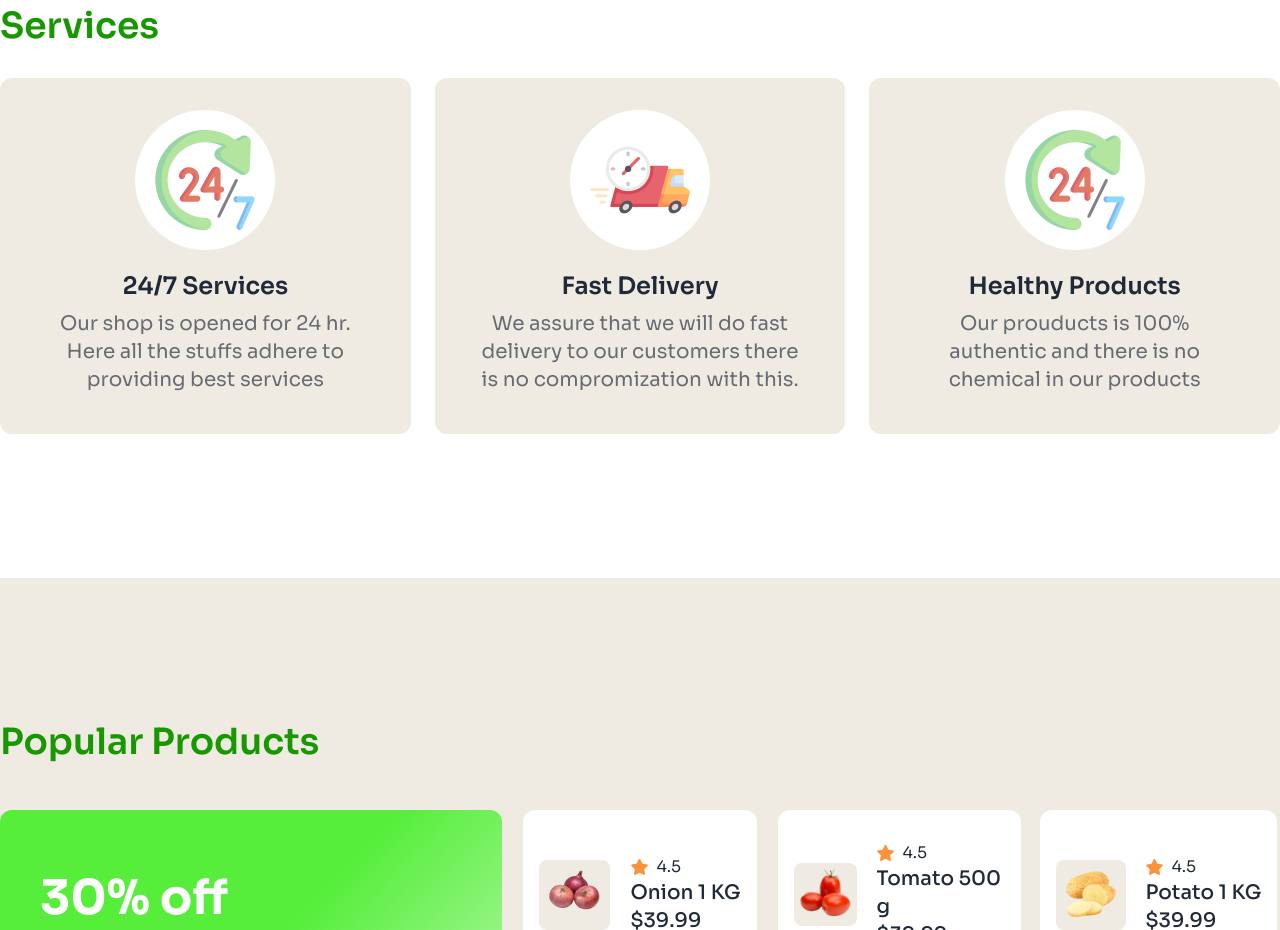
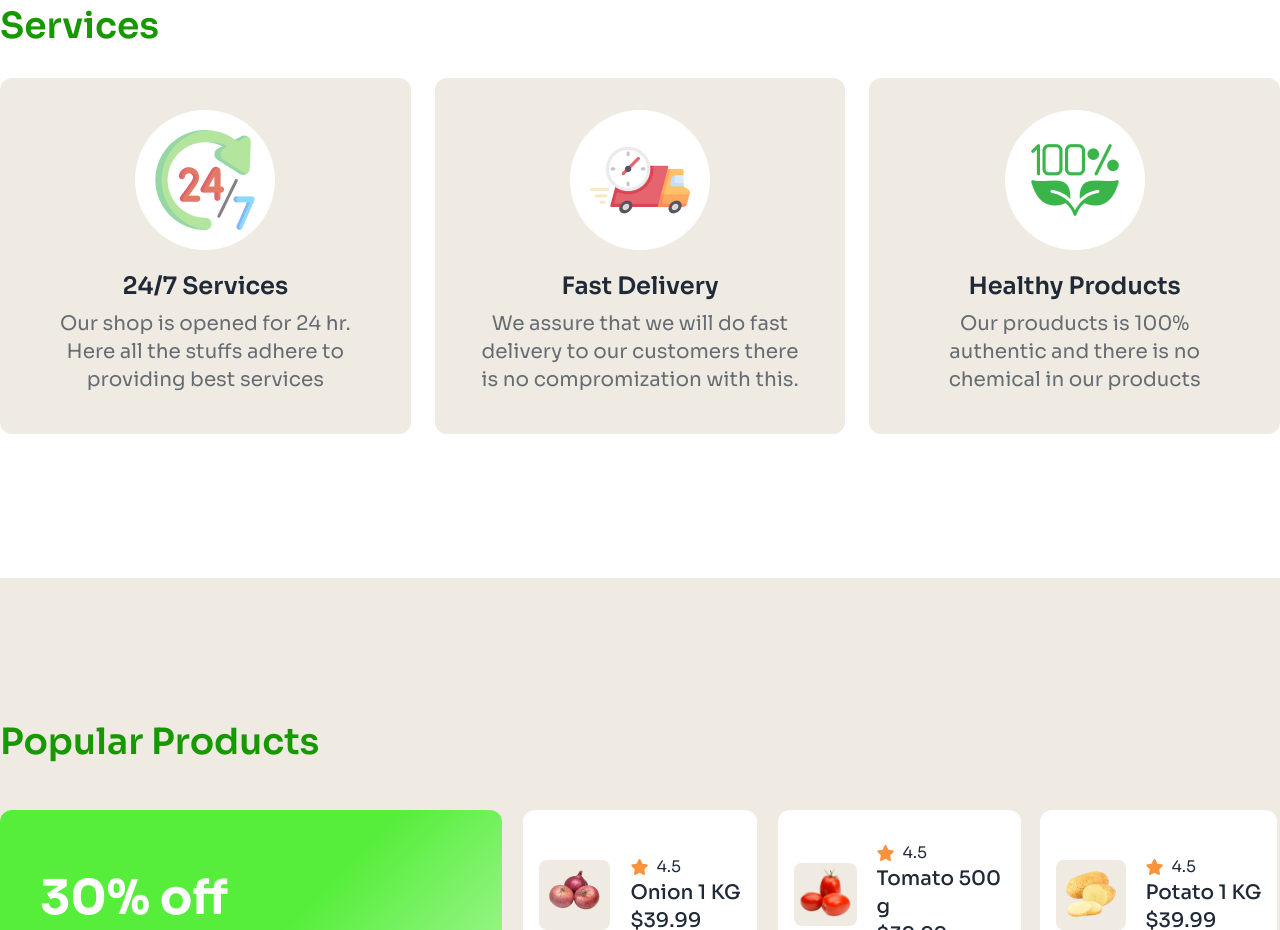
Before and after one commit to parvezreza55/assignment3, a plain HTML site: page index.html in a window 1280 px wide. Shown: the part 1353-2283 px from the top of the page. Drawn offline with nearby package versions, Linux system fonts and the light colour scheme.

Commit message:
change the same image on services section

```diff
--- a/index.html
+++ b/index.html
@@ -193,7 +193,7 @@
           >
             <!-- image content  -->
             <div class="bg-white rounded-full p-5">
-              <img src="c2-assets/service.png" alt="" />
+              <img src="c2-assets/healthy.png" alt="" />
             </div>
             <!-- text content  -->
             <div>
```
